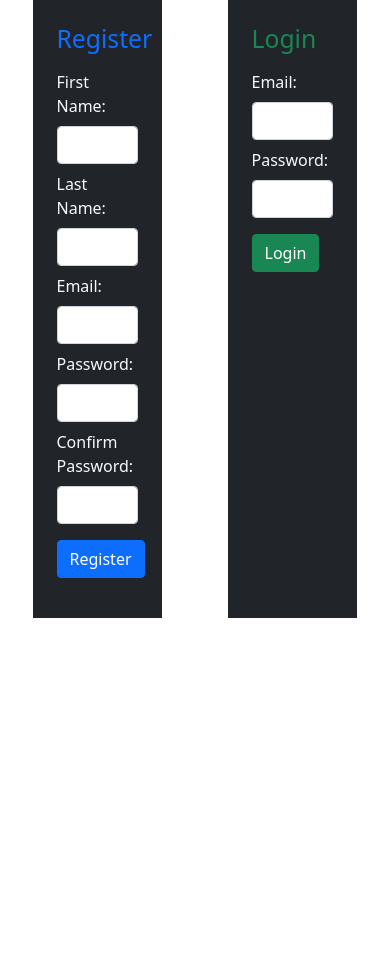
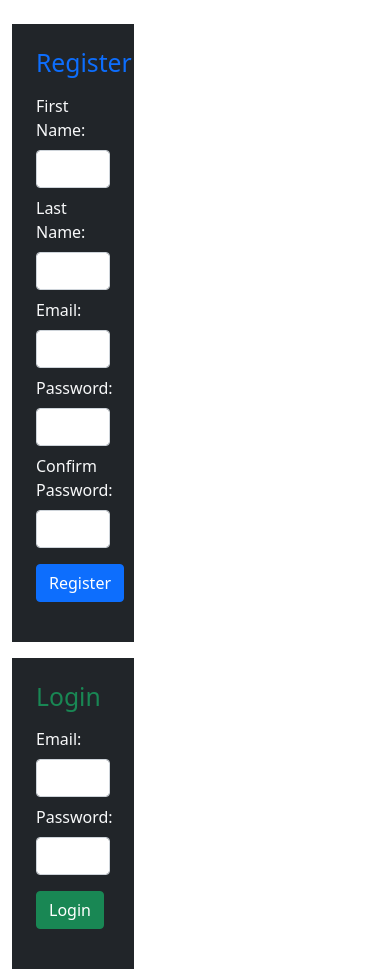
Before and after one commit to agruezo/PieContest-PYTHON, a Flask app: page / in a window 390 px wide. Before the commit the page ends 618 px from the top, so only its background shows below. Run offline with Flask 2, Linux system fonts and the light colour scheme.

Commit message:
updated mobile responiveness

```diff
--- a/flask_app/templates/index.html
+++ b/flask_app/templates/index.html
@@ -8,7 +8,9 @@
     <title>PyPie Derby</title>
 </head>
 <body>
-    <div class="d-flex justify-content-around">
+    <div class="container-fluid">
+        <div class="row justify-content-around my-2 gy-3">
+            <div class="col-12 col-md-4">
                 <form action="/register" method="post" class="col-4 p-4 bg-dark text-light">
                     <h2 class="text-primary">Register</h2>
                     {% with messages = get_flashed_messages(category_filter=['register']) %}
@@ -35,6 +37,8 @@
                         <input type="submit" value="Register" class="btn btn-primary">
                     </p>
                 </form>
+            </div>
+            <div class="col-12 col-md-4">
                 <form action="/login" method="post" class="col-4 p-4 bg-dark text-light">
                     <h2 class="text-success">Login</h2>
                     {% with messages = get_flashed_messages(category_filter=['login']) %}
@@ -56,5 +60,7 @@
                     </p>
                 </form>
             </div>
+        </div>
+    </div>
 </body>
 </html>
```
Lines whose indentation alone changed are shown as unchanged.
